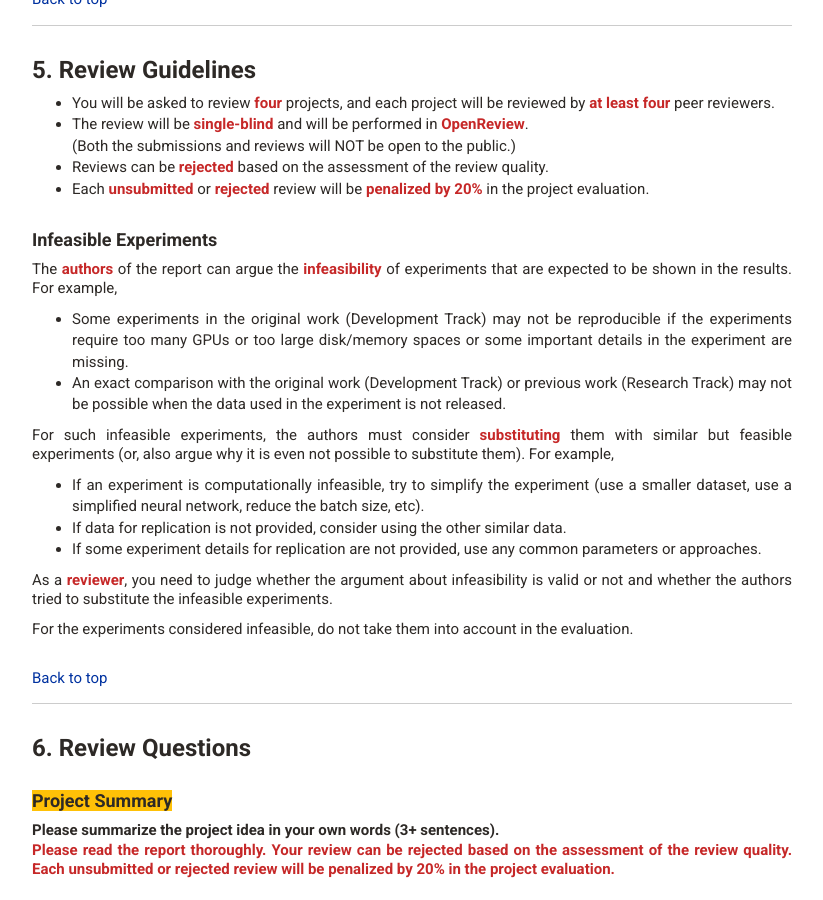
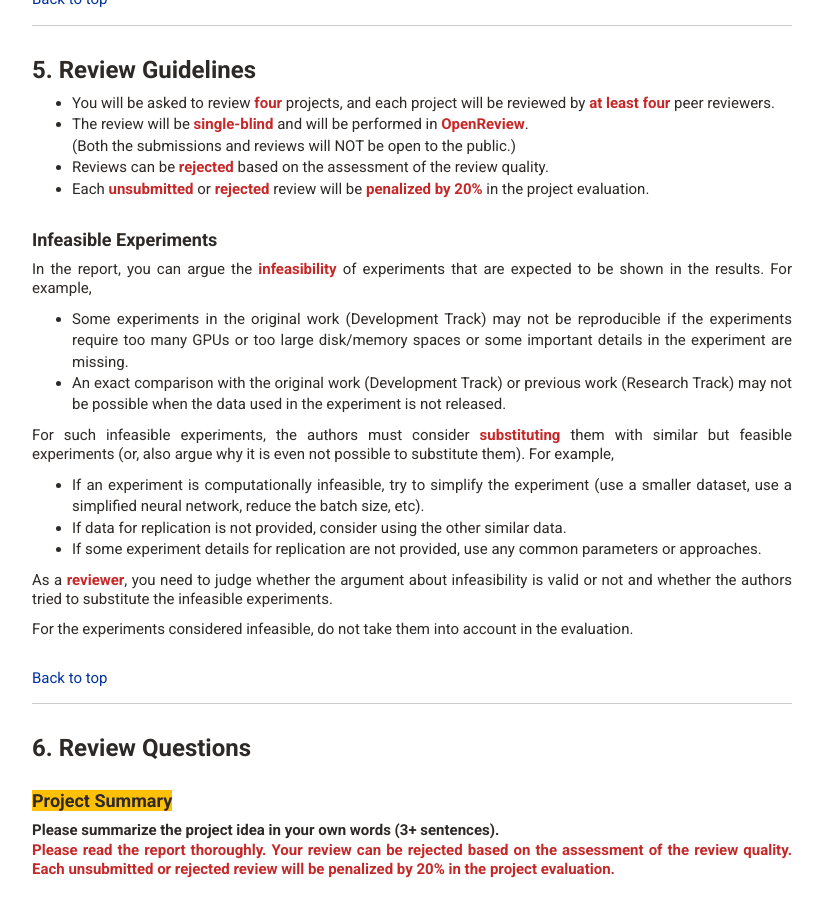
Before and after one commit to mhsung/mhsung.github.io, a Jekyll site: the page built from courses/kaist-cs492-3dml-2021-spring/_posts/2021-05-20-project-submission-guidelines.md, in a window 1280 px wide and 900 px high, scrolled down 6033 px. Shown: the whole window, without its empty margins (228-1051 px from the left). Built offline with Jekyll 4.4.1, drawn with Linux system fonts in a browser that asks for light colours; our own code applies the rules of GitHub Pages for plain Markdown files.

Commit message:
Updated.

```diff
--- a/courses/kaist-cs492-3dml-2021-spring/_posts/2021-05-20-project-submission-guidelines.md
+++ b/courses/kaist-cs492-3dml-2021-spring/_posts/2021-05-20-project-submission-guidelines.md
@@ -262,7 +262,7 @@ We'll use [Gather.town](https://gather.town/){:target="_blank"}.
 <div id='infeasible-experiments'/>
 #### Infeasible Experiments
 
-The *authors* of the report can argue the *infeasibility* of experiments that are expected to be shown in the results.
+In the report, you can argue the *infeasibility* of experiments that are expected to be shown in the results.
 For example,
 - Some experiments in the original work (Development Track) may not be reproducible if the experiments require too many GPUs or too large disk/memory spaces or some important details in the experiment are missing.
 - An exact comparison with the original work (Development Track) or previous work (Research Track) may not be possible when the data used in the experiment is not released.
```
